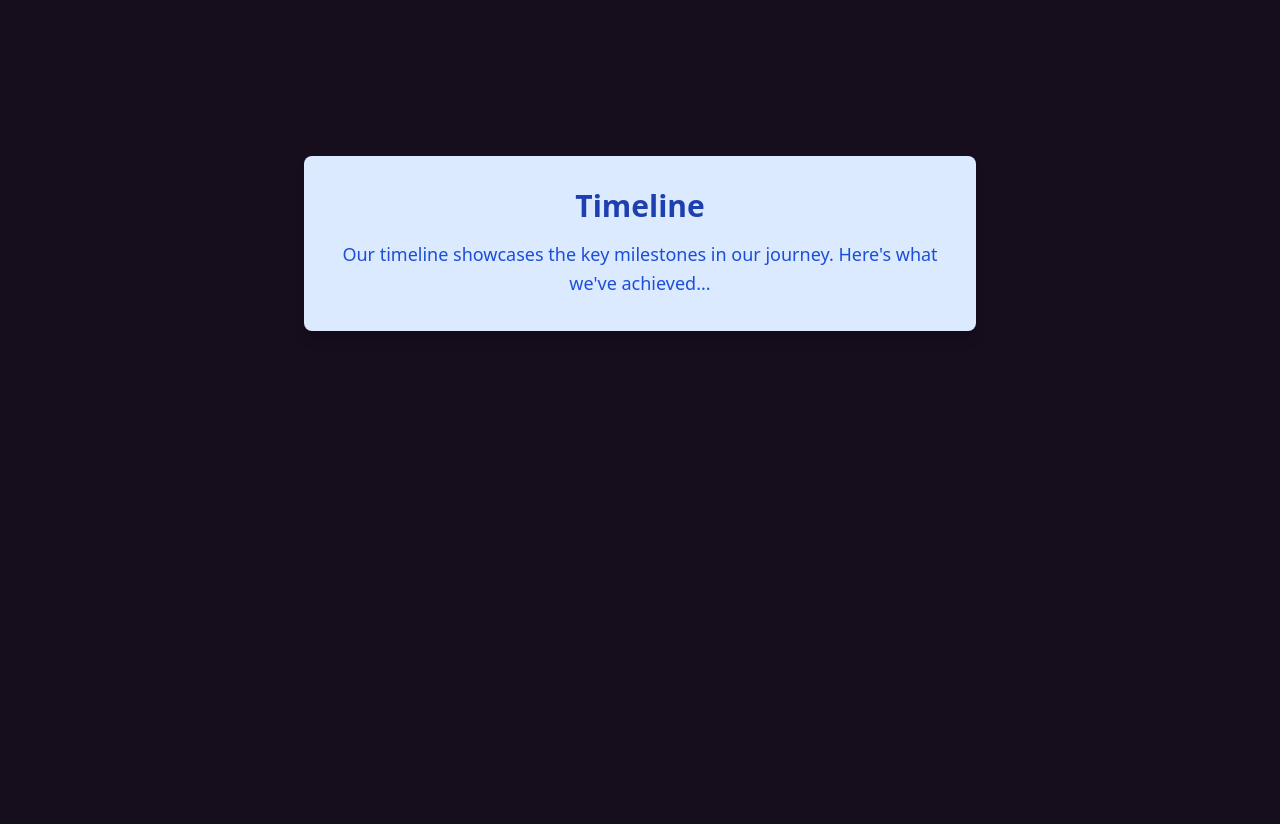
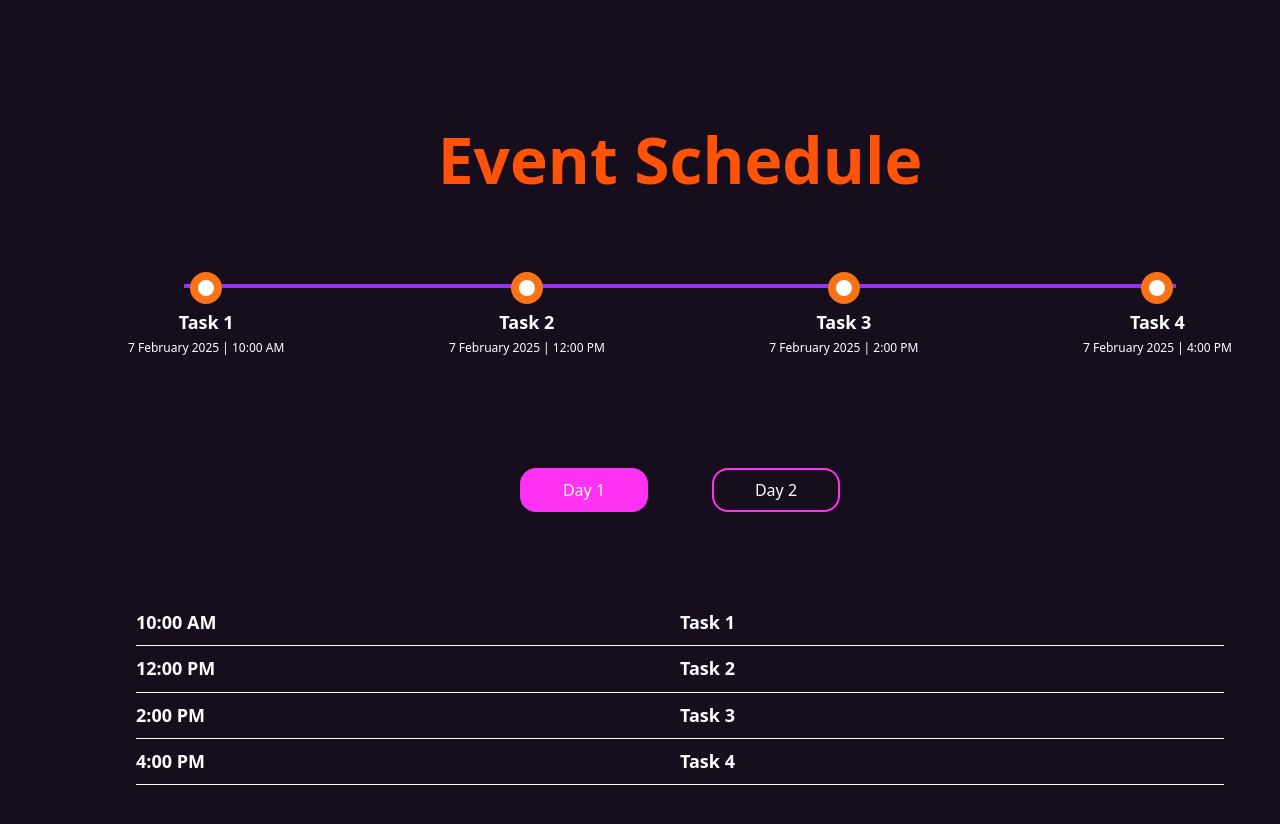
Before and after one commit to THEGAMECHANGER416/CodeKshetra2.0, a React (Vite) app: page / in a window 1280 px wide. Shown: the part 1540-2364 px from the top of the page. Built offline with nearby package versions, Linux system fonts and the light colour scheme.

Commit message:
Created TimeLine

```diff
--- a/src/components/custom/TimeLine.tsx
+++ b/src/components/custom/TimeLine.tsx
@@ -1,12 +1,123 @@
-import React from 'react';
+import React, { useState } from 'react';
+
+interface Task {
+  time: string;
+  description: string;
+  date: string;
+}
+
+interface DayContent {
+  title: string;
+  tasks: Task[];
+}
+
+const dayData: DayContent[] = [
+  {
+    title: 'Day 1',
+    tasks: [
+      { time: '10:00 AM', description: 'Task 1', date: '7 February 2025' },
+      { time: '12:00 PM', description: 'Task 2', date: '7 February 2025' },
+      { time: '2:00 PM', description: 'Task 3', date: '7 February 2025' },
+      { time: '4:00 PM', description: 'Task 4', date: '7 February 2025' },
+    ],
+  },
+  {
+    title: 'Day 2',
+    tasks: [
+      { time: '9:00 AM', description: 'Task 1', date: '8 February 2025' },
+      { time: '11:00 AM', description: 'Task 2', date: '8 February 2025' },
+      { time: '3:00 PM', description: 'Task 3', date: '8 February 2025' },
+    ],
+  },
+];
 
 const TimeLine: React.FC = () => {
+  const [selectedDay, setSelectedDay] = useState(0);
+
   return (
-    <div className="bg-blue-100 p-8 rounded-lg shadow-lg my-8 mx-auto max-w-2xl">
-      <h1 className="text-3xl text-blue-800 font-semibold mb-4">Timeline</h1>
-      <p className="text-blue-700 text-lg leading-relaxed">
-        Our timeline showcases the key milestones in our journey. Here's what we've achieved...
-      </p>
+    <div className="p-4 md:pl-24">
+      <h1 className="md:text-[4rem] text-4xl text-accent font-bold mb-[4rem] md:mb-[6rem] text-center">
+        Event Schedule
+      </h1>
+
+      {/* Horizontal timeline for larger screens */}
+      <div className="relative mb-[7rem] hidden md:block">
+        {/* Line across the timeline */}
+        <div className="absolute bg-purple-600 h-1  left-14 right-14 z-0 transform md:-translate-y-[-0.5rem]"></div>
+
+        <div className="flex flex-col md:flex-row md:items-center md:justify-between">
+          {dayData[selectedDay].tasks.map((task, index) => (
+            <div key={index} className="flex flex-col items-center mb-8 md:mb-0 relative">
+              <div className="flex flex-col items-center">
+                {/* Circles */}
+                <div className="bg-white w-8 h-8 rounded-full border-8 border-orange-500 z-10 relative top-[-4px]"></div>
+                <span className="text-lg text-white font-bold text-center">{task.description}</span>
+                <span className="text-xs text-white text-center mt-1">{`${task.date} | ${task.time}`}</span>
+              </div>
+              {index < dayData[selectedDay].tasks.length - 1 && (
+                <div className="md:hidden h-16 w-1 bg-purple-600"></div>
+              )}
+            </div>
+          ))}
+        </div>
+      </div>
+
+      {/* Vertical timeline for small screens */}
+      <div className="block md:hidden relative mb-10">
+        <div className="absolute bg-purple-600 w-1 left-[19%] z-0"></div>
+
+        <div className="flex flex-col items-start justify-between pl-[15%] relative">
+          {dayData[selectedDay].tasks.map((task, index) => (
+            <div key={index} className="relative flex justify-between items-start mb-8">
+              <div className="flex-shrink-0 relative">
+                {/* Circles */}
+                <div className="bg-white w-8 h-8 rounded-full border-8 border-orange-500 z-10"></div>
+
+                {/* Connecting Line */}
+                {index < dayData[selectedDay].tasks.length - 1 && (
+                  <div className="absolute  left-[50%] transform -translate-x-1/2 w-1 h-[9vh] bg-purple-600 z-0"></div>
+                )}
+              </div>
+
+              <div className="ml-4">
+                <span className="text-lg text-white font-bold">{task.description}</span>
+                <br />
+                <span className="text-sm text-white mt-1">{`${task.date} | ${task.time}`}</span>
+              </div>
+            </div>
+          ))}
+        </div>
+      </div>
+
+      {/* Day selection buttons */}
+      <div className="flex justify-center space-x-[4rem] mb-[6rem]">
+        {dayData.map((day, index) => (
+          <button
+            key={index}
+            onClick={() => setSelectedDay(index)}
+            className={`px-6 py-2 w-32 rounded-2xl border-2 border-secondary font-medium
+              ${selectedDay === index ? 'bg-[#FF32F4] text-white' : 'text-white'}
+              hover:bg-[#FF32F4] transition-colors duration-200`}
+          >
+            {day.title}
+          </button>
+        ))}
+      </div>
+
+      {/* Task list at the bottom */}
+      <div className="text-white text-lg leading-relaxed items-center">
+        <div className="space-y-2">
+          {dayData[selectedDay].tasks.map((task, index) => (
+            <div key={index} className="px-2">
+              <div className="flex items-center justify-between">
+                <span className="text-white font-bold text-left w-2/6">{`${task.time}`}</span>
+                <span className="text-white font-bold text-left w-3/6">{task.description}</span>
+              </div>
+              <hr className="my-2 border-t border-white w-full" />
+            </div>
+          ))}
+        </div>
+      </div>
     </div>
   );
 };
```
